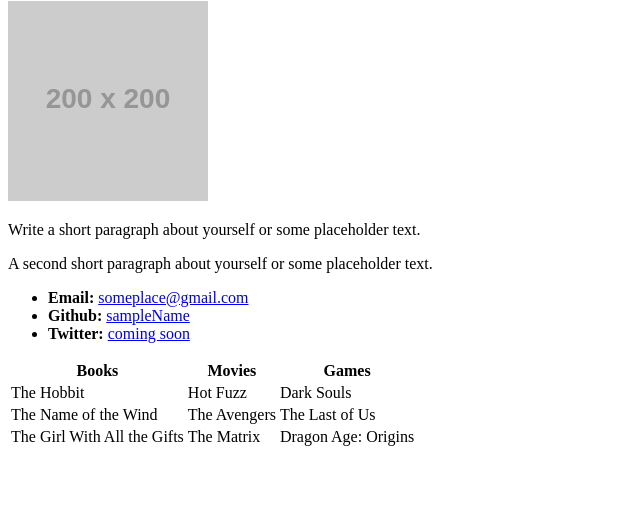
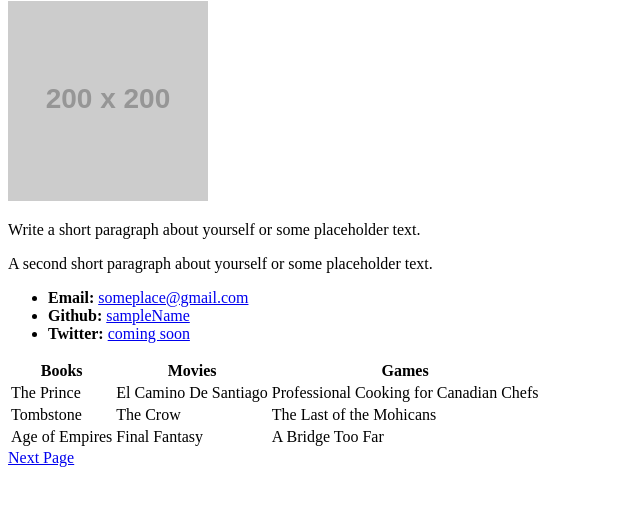
Before and after one commit to Santiago-FR/Santiago-FR.github.io, a plain HTML site: page index.html in a window 1280 px wide. Shown: the part 79-584 px from the top of the page, without its empty margins (0-640 px from the left). Drawn offline with Linux system fonts and the light colour scheme; placeholder pictures from the web are drawn by us.

Commit message:
adding page one and edit to index page

```diff
--- a/index.html
+++ b/index.html
@@ -28,21 +28,23 @@
       <th>Games</th>
     </tr>
     <tr>
-      <td>The Hobbit</td>
-      <td>Hot Fuzz</td>
-      <td>Dark Souls</td>
+      <td>The Prince</td>
+      <td>El Camino De Santiago</td>
+      <td>Professional Cooking for Canadian Chefs</td>
     </tr>
     <tr>
-      <td>The Name of the Wind</td>
-      <td>The Avengers</td>
-      <td>The Last of Us</td>
+      <td>Tombstone</td>
+      <td>The Crow</td>
+      <td>The Last of the Mohicans</td>
     </tr>
     <tr>
-      <td>The Girl With All the Gifts</td>
-      <td>The Matrix</td>
-      <td>Dragon Age: Origins</td>
+      <td>Age of Empires</td>
+      <td>Final Fantasy</td>
+      <td>A Bridge Too Far</td>
     </tr>
   </table>
+
+  <a href="page1.html">Next Page</a>
 
 </body>
 
```
Also changed, not shown: page1.html (added, +15 -0 lines).
